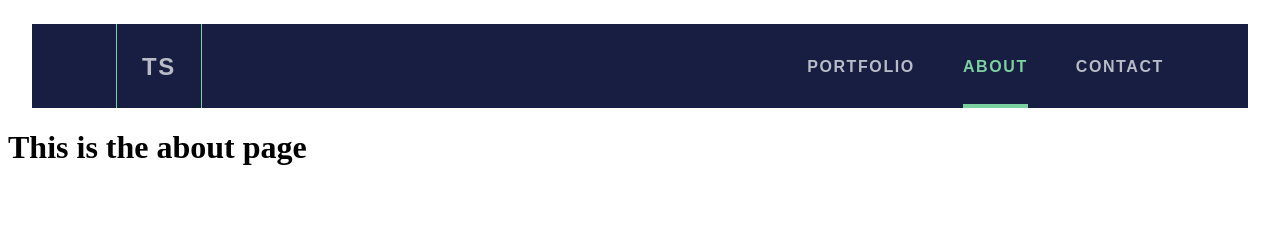
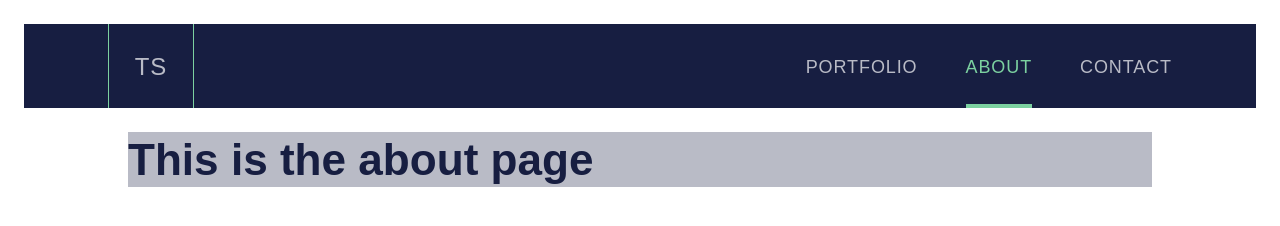
Before and after one commit to Timsig/folio, a Gatsby site: page /about in a window 1280 px wide. Built offline with nearby package versions, Linux system fonts and the light colour scheme; Gatsby itself is replaced by a stand-in of ours.

Commit message:
Basic page templates and css created

```diff
--- /dev/null
+++ b/src/components/PageLayout.js
@@ -0,0 +1,10 @@
+import React from "react";
+import TopNav from "./TopNav.js";
+
+export default ({ children }) =>
+  <div className="wrap-all">
+    <TopNav />
+    <div className="page-content">
+      {children}
+    </div>
+  </div>
--- a/src/components/TopNav.js
+++ b/src/components/TopNav.js
@@ -4,24 +4,25 @@ import Link from "gatsby-link";
 
 export default () =>
   <div className="topNav">
-   <Link to="/"><nav className="homeLink">TS</nav></Link>
+   <nav className="homeLink">
+      <Link to="/" activeClassName="active">
+        TS
+      </Link>
+    </nav>
     <nav className="menu">
       <ul>
         <li>
-          <Link to="/portfolio/"
-          activeClassName="active">
+          <Link to="/portfolio/" activeClassName="active">
             PORTFOLIO
           </Link>
         </li>
         <li>
-          <Link to="/about/"
-          activeClassName="active">
+          <Link to="/about/" activeClassName="active">
             ABOUT
           </Link>
         </li>
         <li>
-          <Link to="/contact/"
-          activeClassName="active">
+          <Link to="/contact/" activeClassName="active">
             CONTACT
           </Link>
         </li>
--- a/src/pages/about.js
+++ b/src/pages/about.js
@@ -1,9 +1,9 @@
 import React from "react";
 import "../styles/site.scss";
-import TopNav from "../components/TopNav.js";
+import PageLayout from "../components/PageLayout.js";
 
 export default () =>
-  <div className="container">
-    <TopNav />
-    <h1>This is the about page</h1>
-  </div>
+
+    <PageLayout>
+      <h1>This is the about page</h1>
+    </PageLayout>
--- a/src/styles/site.scss
+++ b/src/styles/site.scss
@@ -4,19 +4,35 @@ $purp: #a33d85;
 $offwhite:#b9bbc6;
 $white: #ffffff;
 $sansStack: "Fira Sans", sans-serif;
+$baseUnit: 4px;
 $bodyFontSize: 18px;
 $bodyLineHeight: 28px;
+
+html, body {
+  font-size: $bodyFontSize;
+  margin: 0;
+}
+
+h1 {
+  font-family: $sansStack;
+  font-size: 2.45em;
+  font-weight: 700;
+  line-height: 1.25;
+  color: $darkblue;
+  margin: 0;
+  display: inline-block;
+}
 
 
 .topNav {
   background-color: $darkblue;
-  margin: 24px 24px 0 24px;
+  margin: 24px 24px 24px 24px;
   height: 84px;
   padding: 0 84px 0 84px;
   font-family: $sansStack;
-  font-weight: 700;
+  font-weight: 500;
   line-height: ($bodyLineHeight * 3) - 2px;
-  letter-spacing: 0.1em;
+  letter-spacing: 0.05em;
   display: flex;
   justify-content: space-between;
 
@@ -73,5 +89,21 @@ $bodyLineHeight: 28px;
         }
       }
     }
+}
 
+.page-content {
+  margin: 0 auto;
+  max-width: 1024px;
+  background: $offwhite;
 }
+
+.home-content {
+  margin: 0 24px 24px 24px;
+  height: calc(100vh - 156px);
+  background: $darkblue;
+
+
+  h1 {
+    color: $green;
+  }
+}
```
Also changed, not shown: src/components/HomePageLayout.js (added, +10 -0 lines), src/pages/contact.js (+5 -5 lines), src/pages/index.js (+4 -4 lines), src/pages/portfolio.js (+5 -5 lines).
